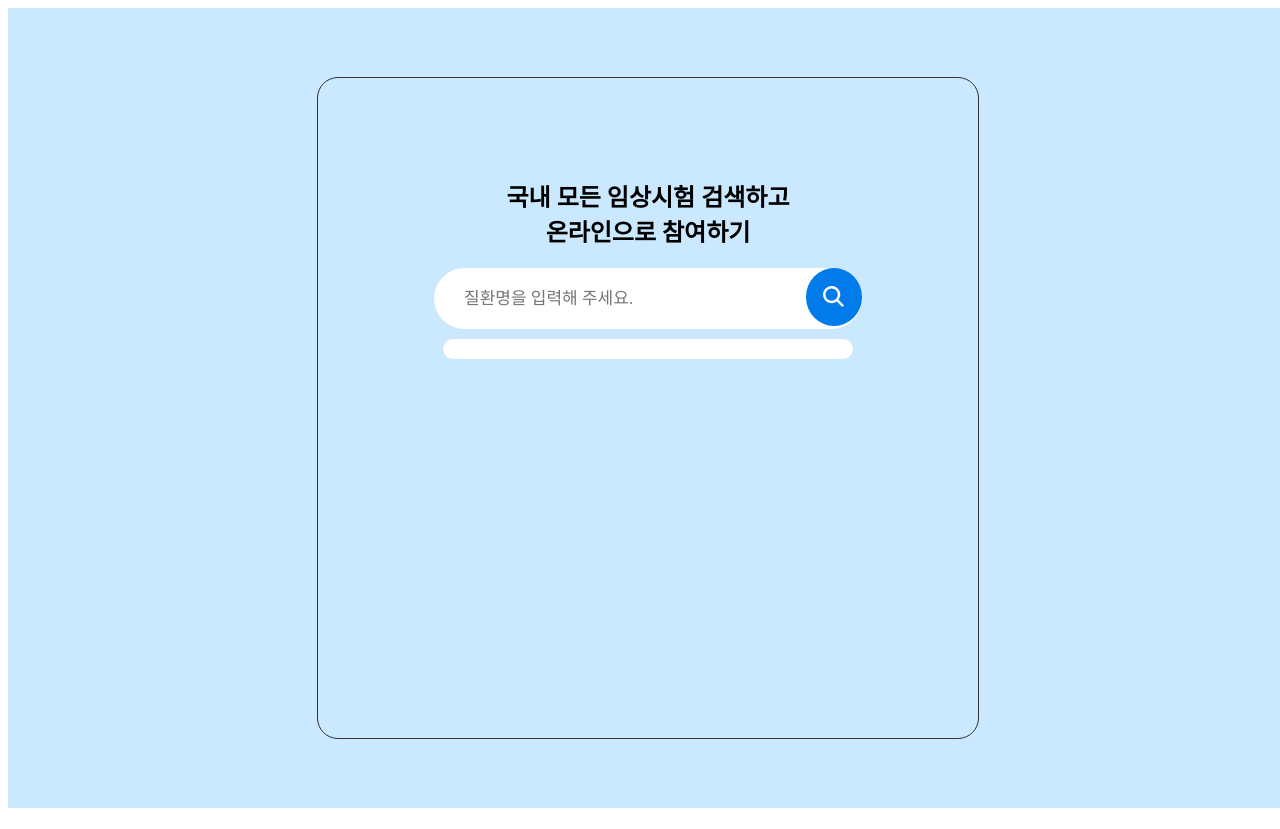
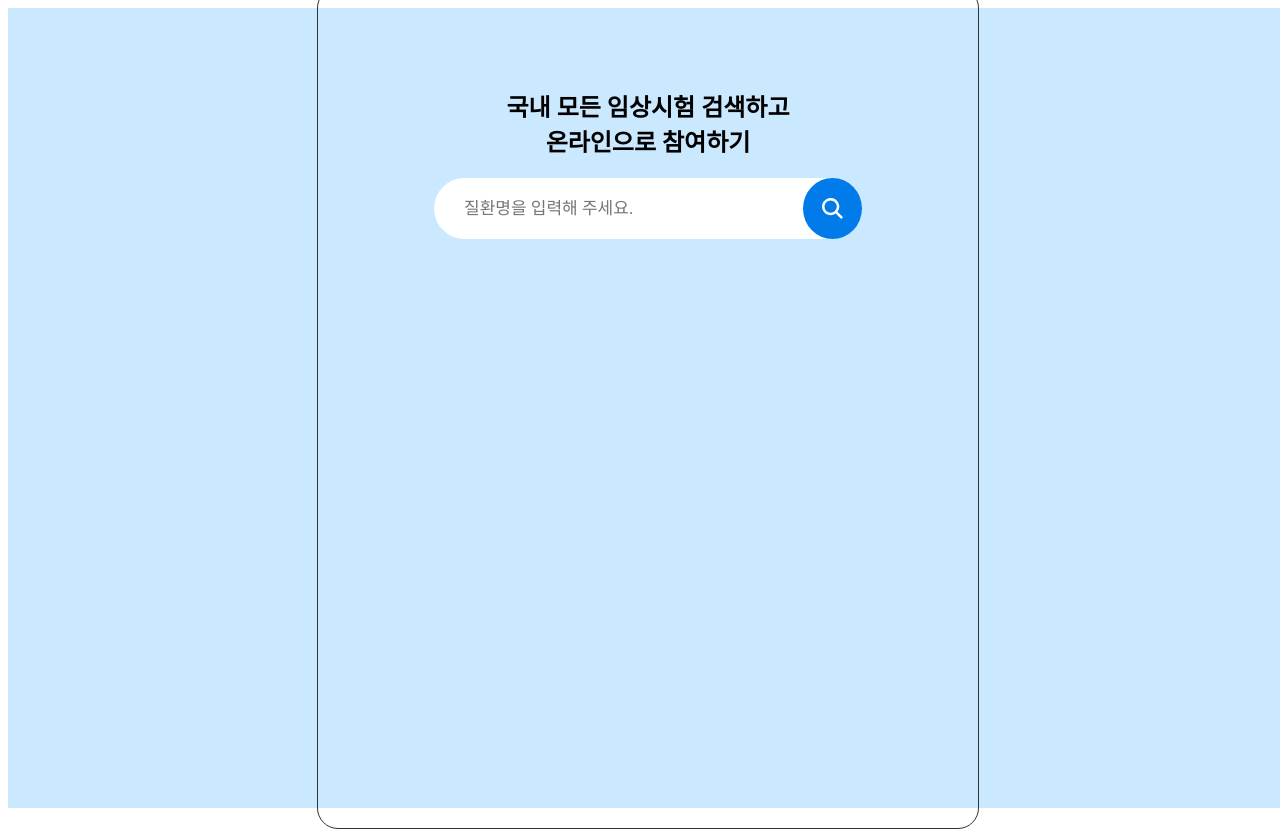
Before and after one commit to Pre-Team-10/pre-onboarding-8th-3-10, a React (Create React App) app: page / in a window 1280 px wide. Built offline with nearby package versions, Linux system fonts and the light colour scheme.

Commit message:
Feat: SearchBox.tsx 스타일 수정 및 버그 수정

```diff
--- a/src/SearchBox.tsx
+++ b/src/SearchBox.tsx
@@ -13,7 +13,7 @@ const Container = styled.section`
 
 const SearchBoxWrap = styled.div`
   width: 500px;
-  height: 500px;
+  height: 680px;
   margin: 0 auto;
   padding: 80px;
   text-align: center;
@@ -40,8 +40,8 @@ const SearchInput = styled.input`
 const SearchInputButton = styled.button`
   display: flex;
   border-radius: 100%;
-  width: 58px;
-  height: 58px;
+  width: 61px;
+  height: 61px;
   font-weight: 500;
   border: 0;
   cursor: pointer;
@@ -59,7 +59,6 @@ const SearchIconWrap = styled.div`
 `;
 
 const ListWrap = styled.ul`
-  display: flex;
   flex-direction: column;
   width: 350px;
   max-height: 500px;
@@ -73,6 +72,16 @@ const ListWrap = styled.ul`
 const List = styled.li`
   padding: 10px 0px;
   font-size: 17px;
+  font-weight: 300;
+  text-decoration: none;
+  text-align: left;
+  list-style: none;
+`;
+
+const TypeKeyword = styled.li`
+  padding: 10px 0px;
+  font-size: 17px;
+  font-weight: 900;
   text-decoration: none;
   text-align: left;
   list-style: none;
@@ -105,14 +114,20 @@ function SearchBox() {
     } = event;
     setSearchText(value);
     // console.log(getApis(searchText));
-    getApis(searchText);
+    // getApis(searchText);
   };
 
   useEffect(() => {
-    const debounce = setTimeout(() => {
-      console.log("디바운스 입력:", searchText);
-    }, 1000);
+    const debounce = setTimeout(() => {}, 500);
     return () => clearTimeout(debounce);
+  }, [searchText]);
+
+  useEffect(() => {
+    if (searchText) {
+      getApis(searchText);
+    } else {
+      setSearchText("");
+    }
   }, [searchText]);
 
   return (
@@ -144,7 +159,12 @@ function SearchBox() {
             </SearchIconWrap>
           </SearchInputButton>
         </SearchInputWrap>
-        <ListWrap style={{ display: sickApiData ? "flex" : "none" }}>
+        <ListWrap
+          style={{
+            display: searchText.length === 0 ? "none" : "flex",
+          }}
+        >
+          <TypeKeyword>{searchText}</TypeKeyword>
           {sickApiData?.map((sickData) => {
             return <List key={sickData.sickCd}>{sickData.sickNm}</List>;
           })}
```
